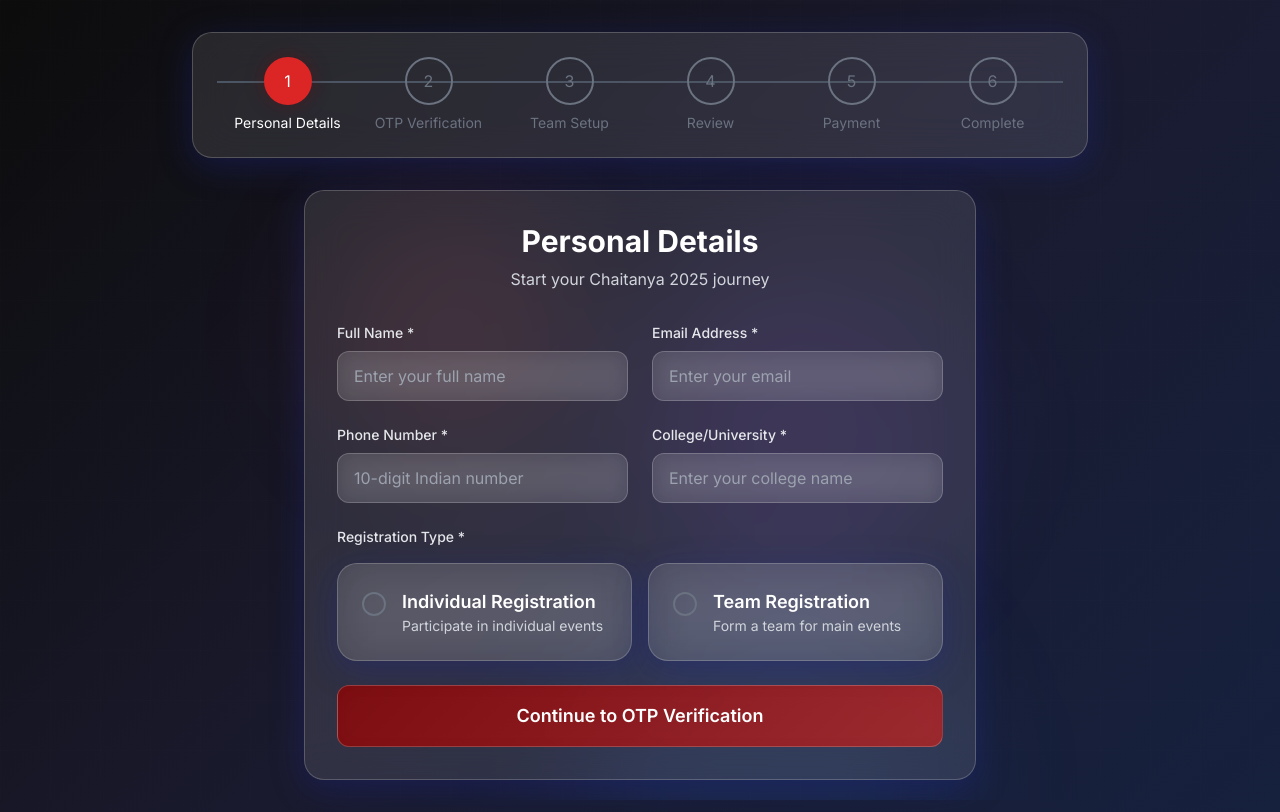
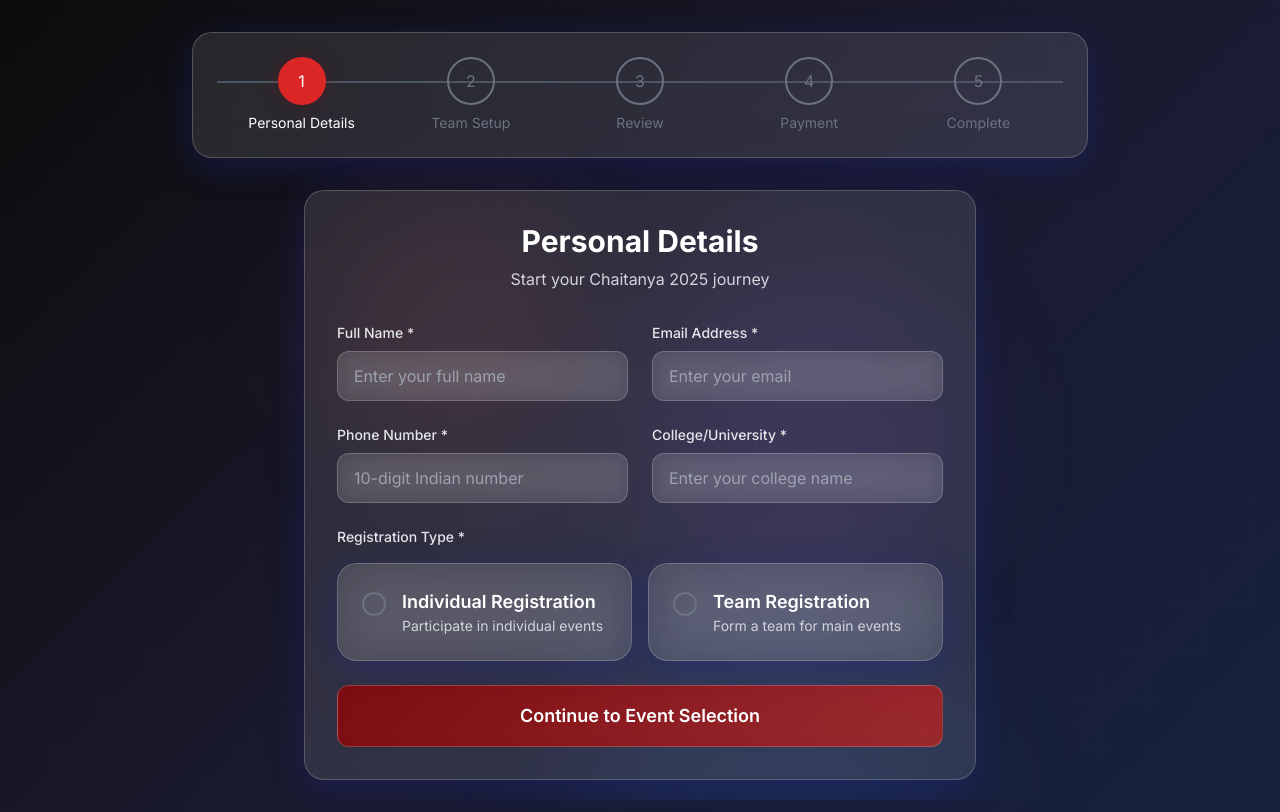
Before and after one commit to Kartik-619/Chaitanya, a React (Vite) app in the folder techfest-frontend/: page / in a window 1280 px wide. Built offline with nearby package versions, Linux system fonts and the light colour scheme; the HTML template or start-up script is replaced by a standard one.

Commit message:
2 changes remove otp

```diff
--- a/techfest-frontend/src/components/RegistrationFlow.jsx
+++ b/techfest-frontend/src/components/RegistrationFlow.jsx
@@ -1,6 +1,5 @@
 import React, { useState } from 'react';
 import PersonalDetails from './registration/PersonalDetails';
-import OTPVerification from './registration/OTPVerification';
 import IndividualSetup from './registration/IndividualSetup';
 import TeamSetup from './registration/TeamSetup';
 import ReviewRegistration from './registration/ReviewRegistration';
@@ -13,7 +12,6 @@
     personalDetails: null,
     registrationType: '',
     sessionId: '',
-    otpVerified: false,
     individualData: null,
     teamData: null,
     reviewData: null,
@@ -22,14 +20,13 @@
 
   const steps = [
     { number: 1, title: 'Personal Details', shortTitle: 'Personal' },
-    { number: 2, title: 'OTP Verification', shortTitle: 'OTP' },
-    { number: 3,
+    { number: 2,
       title: registrationData.registrationType === 'individual' ? 'Events Selection' : 'Team Setup',
       shortTitle: registrationData.registrationType === 'individual' ? 'Events' : 'Team'
     },
-    { number: 4, title: 'Review', shortTitle: 'Review' },
-    { number: 5, title: 'Payment', shortTitle: 'Payment' },
-    { number: 6, title: 'Complete', shortTitle: 'Complete' }
+    { number: 3, title: 'Review', shortTitle: 'Review' },
+    { number: 4, title: 'Payment', shortTitle: 'Payment' },
+    { number: 5, title: 'Complete', shortTitle: 'Complete' }
   ];
 
   const updateRegistrationData = (newData) => {
@@ -50,15 +47,6 @@
           />
         );
       case 2:
-        return (
-          <OTPVerification
-            data={registrationData}
-            updateData={updateRegistrationData}
-            nextStep={nextStep}
-            prevStep={prevStep}
-          />
-        );
-      case 3:
         return registrationData.registrationType === 'individual' ? (
           <IndividualSetup
             data={registrationData}
@@ -74,7 +62,7 @@
             prevStep={prevStep}
           />
         );
-      case 4:
+      case 3:
         return (
           <ReviewRegistration
             data={registrationData}
@@ -83,7 +71,7 @@
             prevStep={prevStep}
           />
         );
-      case 5:
+      case 4:
         return (
           <Payment
             data={registrationData}
@@ -92,7 +80,7 @@
             prevStep={prevStep}
           />
         );
-      case 6:
+      case 5:
         return <Success data={registrationData} />;
       default:
         return <PersonalDetails data={registrationData} updateData={updateRegistrationData} nextStep={nextStep} />;
--- a/techfest-frontend/src/components/registration/PersonalDetails.jsx
+++ b/techfest-frontend/src/components/registration/PersonalDetails.jsx
@@ -96,7 +96,7 @@
           sessionId: result.sessionId
         });
         nextStep();
-        toast.success('OTP sent to your email and phone!');
+        toast.success('Registration started successfully!');
       } else {
         toast.error(result.message || 'Registration failed');
       }
@@ -267,7 +267,7 @@
               <span>Processing...</span>
             </div>
           ) : (
-            'Continue to OTP Verification'
+            'Continue to Event Selection'
           )}
         </button>
       </form>
```
